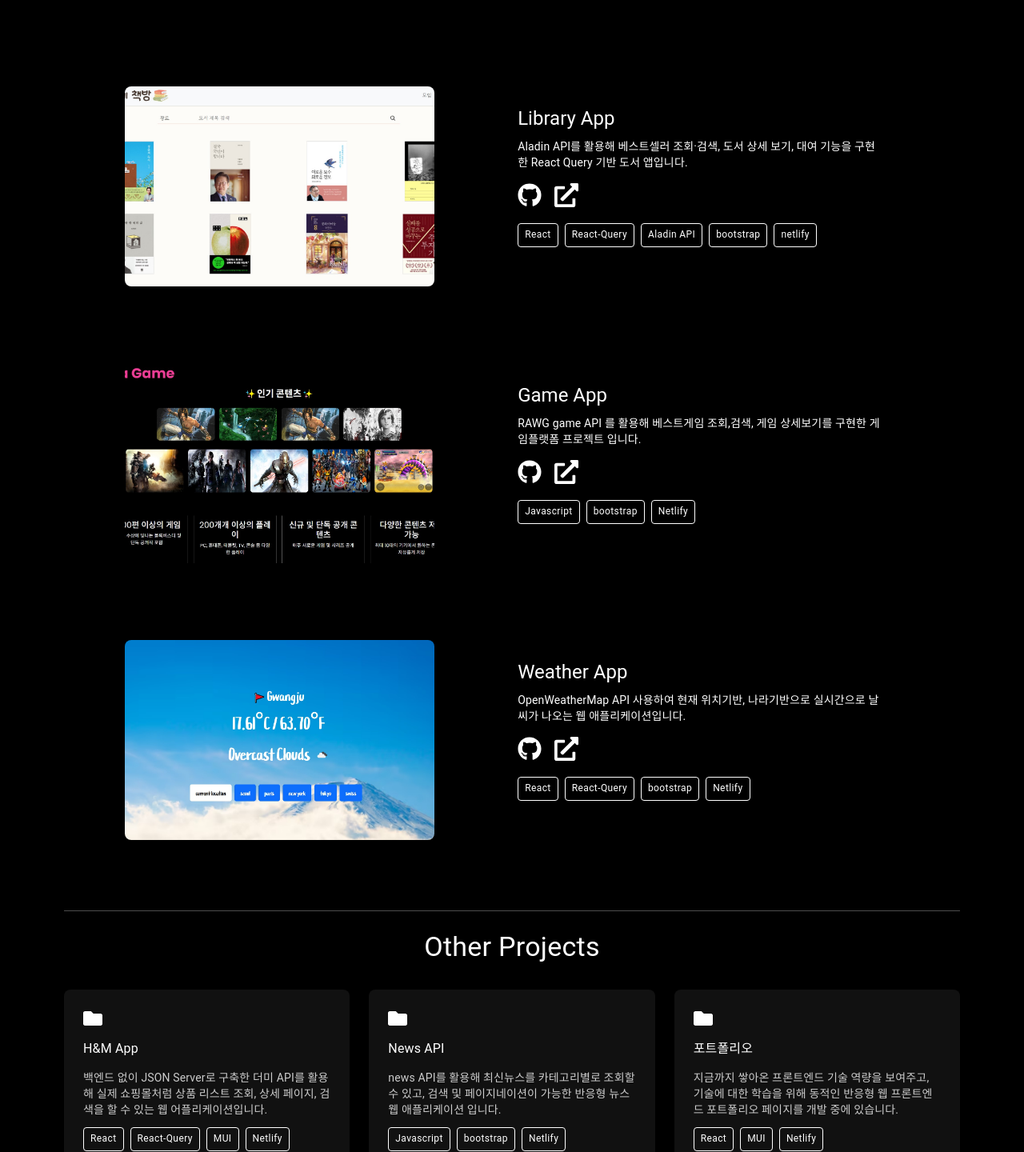
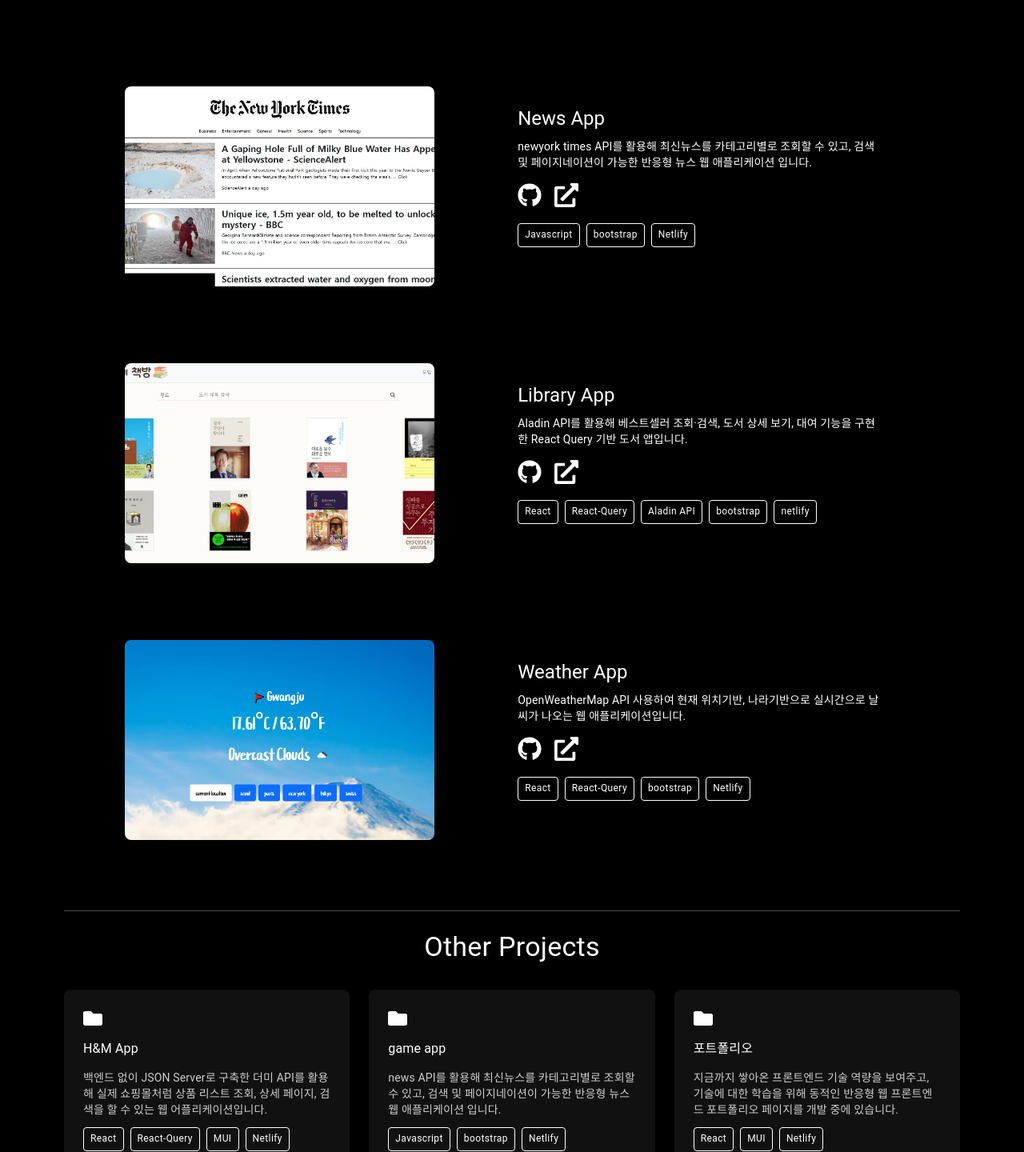
Before and after one commit to leealswl/portfolio, a React (Create React App) app: page / in a window 1280 px wide. Shown: the part 2050-3490 px from the top of the page at 80% size. Built offline with nearby package versions, Linux system fonts and the light colour scheme; a web font is replaced by a local one.

Commit message:
news api modify

```diff
--- a/src/section/ProjectSection/ProjectSection.jsx
+++ b/src/section/ProjectSection/ProjectSection.jsx
@@ -14,8 +14,16 @@ const mainProjects = [
     또한 포스터 클릭 시 해당 영화의 포스터·줄거리·출연진·트레일러·유사 영화 추천 등을 렌더링합니다.
     사용자가 선택한 장르를 기반으로 TMDB API에서 해당 장르의 영화 목록을 받아와 표시합니다.`,
     live: 'https://movie-appmovie-app.netlify.app/',
-    repo: 'https://github.com/leealswl/movie-app',
+    repo: 'https://github.com/leealswl/new_api_project',
   },
+
+  {
+    title: 'News App',
+    img: new URL('../../assets/images/projects-newsapp.jpg', import.meta.url).href,
+    tech: [ 'Javascript','bootstrap',  'Netlify'],
+    desc: 'newyork times API를 활용해 최신뉴스를 카테고리별로 조회할 수 있고, 검색 및 페이지네이션이 가능한 반응형 뉴스 웹 애플리케이션 입니다.',
+    live: 'https://game-plus-minus.netlify.app/',
+    repo: 'https://github.com/leealswl/Javascript3-team2', },
   {
     title: 'Library App',
     img: new URL('../../assets/images/projects-libraryapp.jpg', import.meta.url).href,
@@ -24,13 +32,7 @@ const mainProjects = [
     live: 'https://nn-book.vercel.app/',
     repo: 'https://github.com/leealswl/nnbooks',
   },
-  {
-    title: 'Game App',
-    img: new URL('../../assets/images/projects-gameapp.jpg', import.meta.url).href,
-    tech: [ 'Javascript','bootstrap',  'Netlify'],
-    desc: 'RAWG game API 를 활용해 베스트게임 조회,검색, 게임 상세보기를 구현한 게임플랫폼 프로젝트 입니다.',
-    live: 'https://game-plus-minus.netlify.app/',
-    repo: 'https://github.com/leealswl/Javascript3-team2', },
+
     {
     title: 'Weather App',
     img: new URL('../../assets/images/projects-weatherapp.jpg', import.meta.url).href,
@@ -47,7 +49,7 @@ const otherProjects = [
     url: 'https://new-hnm.netlify.app/',
     tech: ['React','React-Query','MUI','Netlify'],
     repo: 'https://github.com/jh-y10/NnBook', },
-  { title: 'News API',
+  { title: 'game app',
   desc: 'news API를 활용해 최신뉴스를 카테고리별로 조회할 수 있고, 검색 및 페이지네이션이 가능한 반응형 뉴스 웹 애플리케이션 입니다.',
   tech: ['Javascript','bootstrap', 'Netlify'],
   url: 'https://minji-newsapi-project.netlify.app/',
```
Also changed, not shown: src/assets/images/projects-newsapp.jpg (added).
